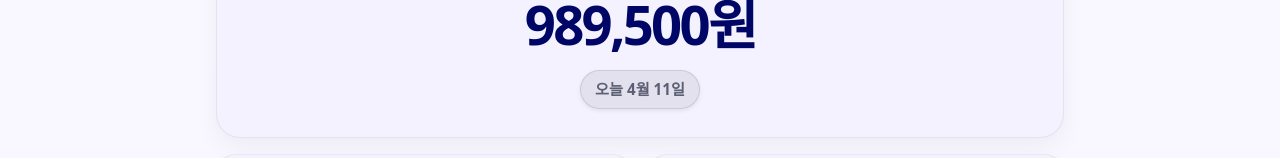
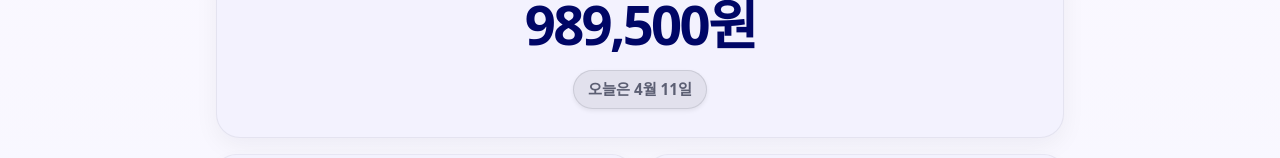
Before and after one commit to KBSkeletonTeam4/Team4_skeleton, a Vue app: page / in a window 1280 px wide. Shown: the part 277-435 px from the top of the page. Built offline with nearby package versions, Linux system fonts and the light colour scheme; data requests are answered from the project's data file; a web font is replaced by a local one.

Commit message:
feat: add_goToToday_@Home

```diff
--- a/src/components/home/SummaryCard.vue
+++ b/src/components/home/SummaryCard.vue
@@ -3,9 +3,9 @@
     <div class="balance-card">
       <p class="balance-label">이번 달 남은 생활비</p>
       <h1 class="balance-amount">{{ formatCurrency(balance) }}</h1>
-      <p class="today-text shadow-sm">
-        오늘 {{ today.getMonth() + 1 }}월 {{ today.getDate() }}일
-      </p>
+      <button class="today-button shadow-sm" @click="goToToday">
+        오늘은 {{ today.getMonth() + 1 }}월 {{ today.getDate() }}일
+      </button>
     </div>
 
     <div class="summary-row">
@@ -33,6 +33,10 @@
 </template>
 
 <script setup>
+import { useDateStore } from "@/stores/useDateStore";
+const dateStore = useDateStore();
+const { goToToday } = dateStore;
+
 defineProps({
   monthLabel: {
     type: String,
@@ -95,7 +99,7 @@ const formatCurrency = (value) => {
   letter-spacing: -0.05em;
 }
 
-.today-text {
+.today-button {
   margin: 1rem auto 0;
   display: inline-block;
   padding: 0.45rem 0.9rem;
@@ -105,6 +109,14 @@ const formatCurrency = (value) => {
   border: 0.5px solid #45465224;
   border-radius: 999px;
   font-weight: 600;
+  transition:
+    transform 0.2s ease,
+    box-shadow 0.2s ease;
+}
+
+.today-button:hover {
+  transform: translateY(1px) scale(1.02);
+  box-shadow: 0 16px 40px rgba(0, 6, 102, 0.4);
 }
 
 .summary-row {
--- a/src/stores/useDateStore.js
+++ b/src/stores/useDateStore.js
@@ -20,6 +20,11 @@ export const useDateStore = defineStore("date", () => {
   });
 
   // Actions
+  // 선택된 날짜를 오늘로 설정하는 함수
+  const goToToday = () => {
+    selectedDate.value = new Date();
+  };
+
   // 달 이동 함수
   const moveMonth = (direction) => {
     const newDate = new Date(selectedDate.value);
@@ -27,5 +32,5 @@ export const useDateStore = defineStore("date", () => {
     selectedDate.value = newDate;
   };
 
-  return { selectedDate, monthLabel, currentMonthKey, moveMonth };
+  return { selectedDate, monthLabel, currentMonthKey, moveMonth, goToToday };
 });
```
